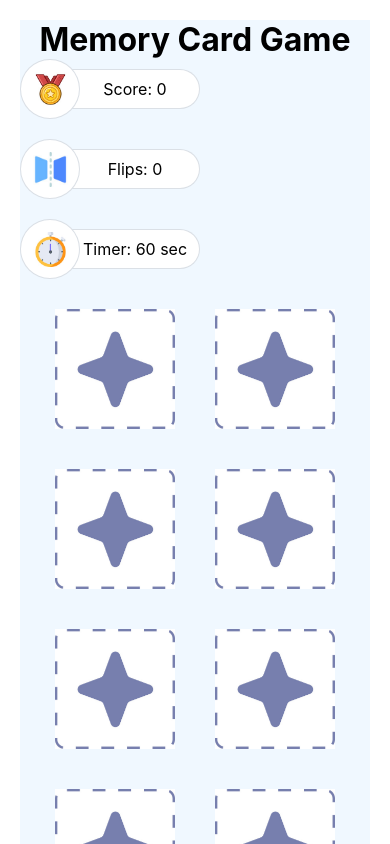
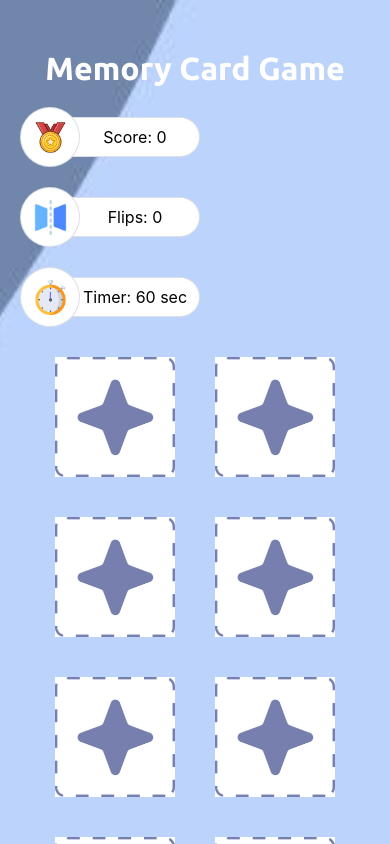
Before and after one commit to SakpalA/memory-game, a React (Create React App) app: page / in a window 390 px wide. Shown: the top 844 px of the page. Built offline with nearby package versions, Linux system fonts and the light colour scheme.

Commit message:
update style

```diff
--- a/src/App.css
+++ b/src/App.css
@@ -1,3 +1,5 @@
+@import url('https://fonts.googleapis.com/css2?family=Ubuntu:ital,wght@0,300;0,400;0,500;0,700;1,300;1,400;1,500;1,700&display=swap');
+
 * {
   margin: 0;
   padding: 0;
@@ -5,20 +7,28 @@
 }
 
 .container {
-  padding: 0 150px;
+  background-image: url(./assets/images/Blue\ Grey\ Wallpaper.jpeg);
+  background-repeat: no-repeat;
+  background-position: center;
+  background-size: cover;
+  height: 100vh;
+  padding: 100px 200px;
 }
 
 .inner-container {
   width: 100%;
   /* height: 100vh; */
   /* padding: 100px 200px; */
-  margin: 100px auto;
-  background-color: aliceblue;
+  margin: 0px auto;
+  background-color: transparent;
 }
 
 /* Heading */
 h1 {
   text-align: center;
+  color: #fefefe;
+  margin-bottom: 20px;
+  font-family: "Ubuntu", sans-serif;
 }
 
 .top-header {
@@ -26,12 +36,13 @@ h1 {
   flex-wrap: wrap;
   gap: 20px;
   margin-bottom: 20px;
+  z-index: 0;
 }
 
 .info-card {
   width: 180px;
   position: relative;
-  z-index: 10;
+  z-index: 2;
 }
 
 .info-icon {
@@ -132,12 +143,17 @@ h1 {
   padding: 30px;
   border-radius: 10px;
   max-width: 400px;
-  margin: 20px auto;
+  margin: 50px auto;
   text-align: center;
-  z-index: 100;
+  z-index: 1000;
 }
 
-.modal-score{
+h2, h3{
+  color: #91181d;
+  font-family: "Ubuntu", sans-serif;
+}
+
+.modal-score {
   display: flex;
   justify-content: center;
   align-items: center;
@@ -146,11 +162,15 @@ h1 {
 }
 
 .reset {
-  width: 100px;
-  height: 100px;
+  width: 60px;
+  height: 60px;
+  margin-top: 20px;
 }
 
-
+.star{
+  width: 250px;
+  margin: 20px auto;
+}
 
 
 /* Media Query */
@@ -158,30 +178,55 @@ h1 {
 @media screen and (max-width: 1242px) {
   .container {
     padding: 80px;
-  }
-
-  .inner-container {
-    margin: 20px auto;
+    height: 150vh;
   }
 }
 
 
 @media screen and (max-width: 890px) {
   .container {
-    padding: 0 50px;
+    padding: 50px;
   }
 }
 
 @media screen and (max-width: 800px) {
   .container {
-    padding: 0 20px;
+    height: 120vh;
+  }
+}
+
+@media screen and (max-width: 760px) {
+  .container {
+    height: 160vh;
   }
 }
 
 @media screen and (max-width: 611px) {
+  .container {
+    padding: 50px 20px;
+  }
+
   .card {
     width: 120px;
     height: 120px;
     margin: 10px;
   }
 }
+
+@media screen and (max-width: 503px) {
+  .container {
+    height: 210vh;
+  }
+}
+
+@media screen and (max-width: 409px) {
+  .container {
+    height: 220vh;
+  }
+}
+
+@media screen and (max-width: 339px) {
+  .container {
+    height: 385vh;
+  }
+}
--- a/src/components/Game.jsx
+++ b/src/components/Game.jsx
@@ -166,7 +166,8 @@ const Game = () => {
                 {isModalOpen && (
                     <Modal isOpen={isModalOpen} onRequestClose={() => setIsModalOpen(false)} className='modal'>
                         <h2>{gameWon ? 'Congratulations, You Won!' : 'Game Over!'}</h2>
-                        <p>{gameWon ? 'You matched all cards before time ran out!' : 'Better luck, try again!'}</p>
+                        <h3>{gameWon ? 'You matched all cards before time ran out!' : 'Better luck, try again!'}</h3>
+                        <div>{gameWon ? <img src={filledstar} alt='filled-star' className='star'/> : <img src={emptystar} alt='empty-star' className='star'/> }</div>
                         <div className='modal-score'>
                             <div className='info-card'>
                                 <div className='info-icon'>
```
Also changed, not shown: src/assets/images/Blue Grey Wallpaper.jpeg (added).
